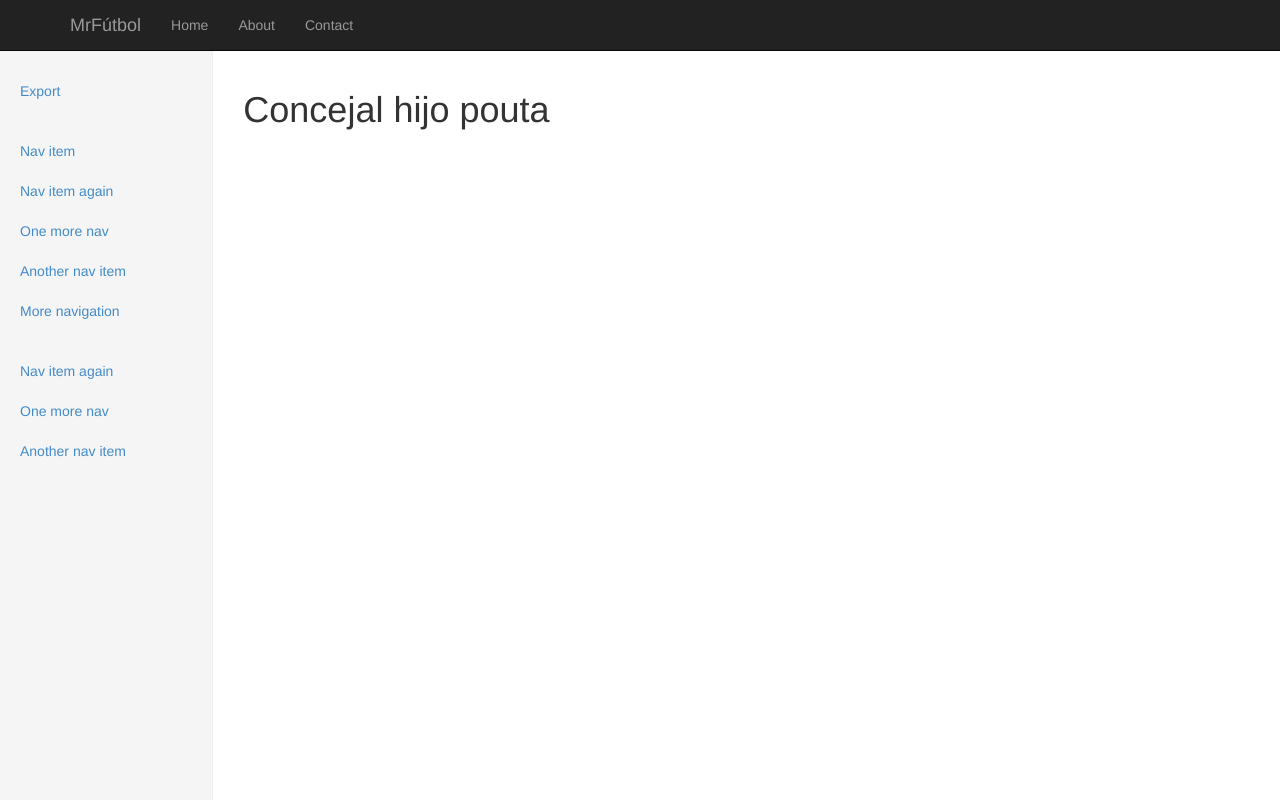
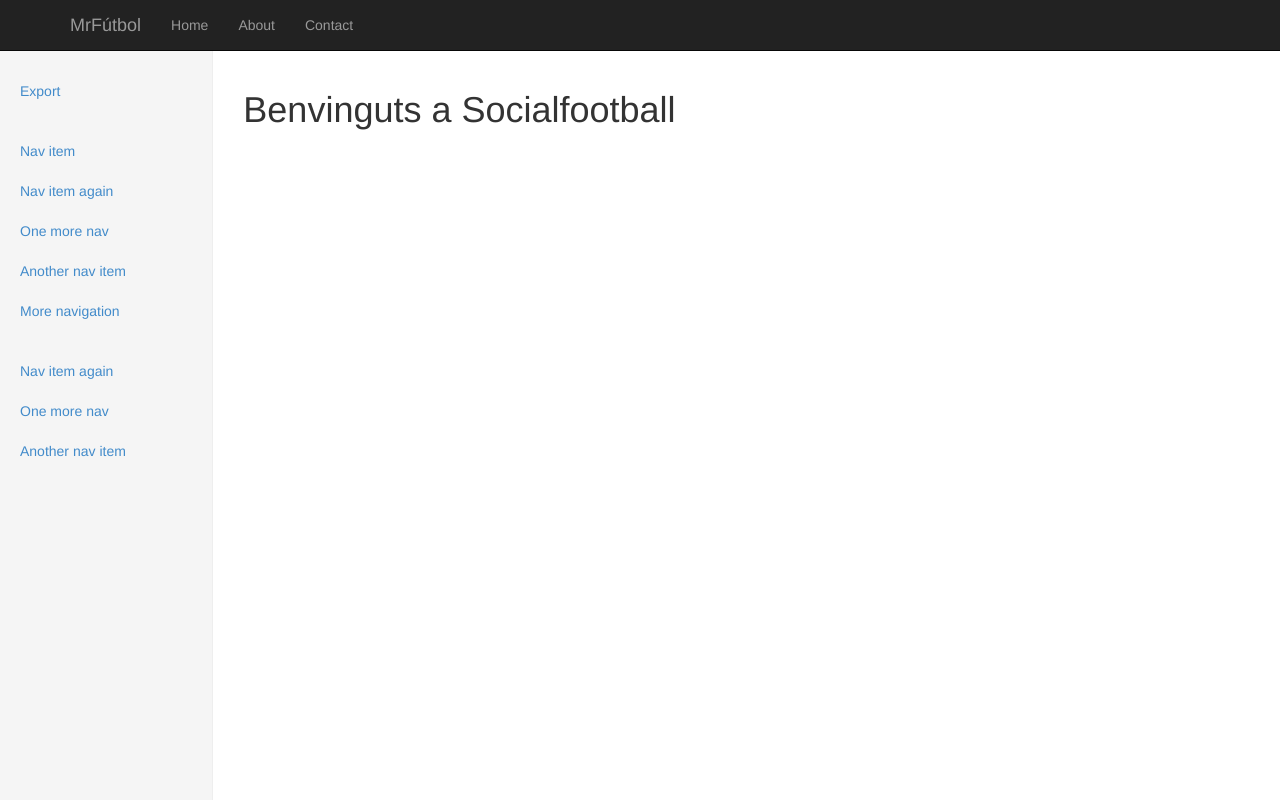
Before and after one commit to avaquero/socialFutbol, a Django app: page / in a window 1280 px wide. Run offline with Django 3.2, Linux system fonts and the light colour scheme; some libraries are stand-ins or nearby versions.

Commit message:
benvinguda canviada

```diff
--- a/xarxa/templates/index.html
+++ b/xarxa/templates/index.html
@@ -5,7 +5,7 @@
 {% block content %}
 <div class="col-sm-9 col-sm-offset-3 col-md-10 col-md-offset-2 main">
 	<header>
-		<h1>Concejal hijo pouta</h1>
+		<h1>Benvinguts a Socialfootball</h1>
 	</header>
 </div>
 
```
